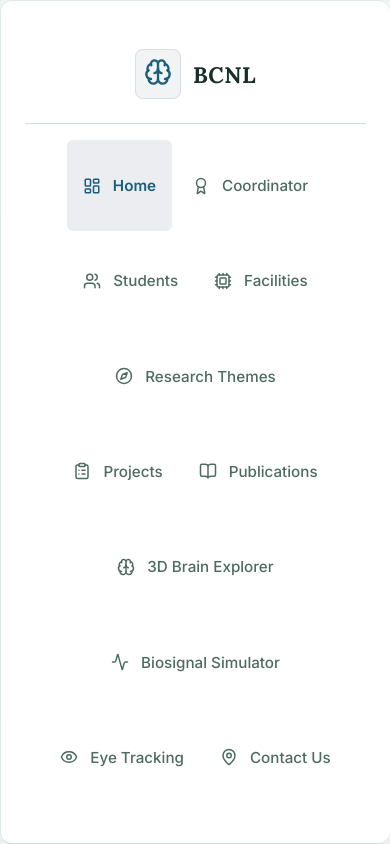
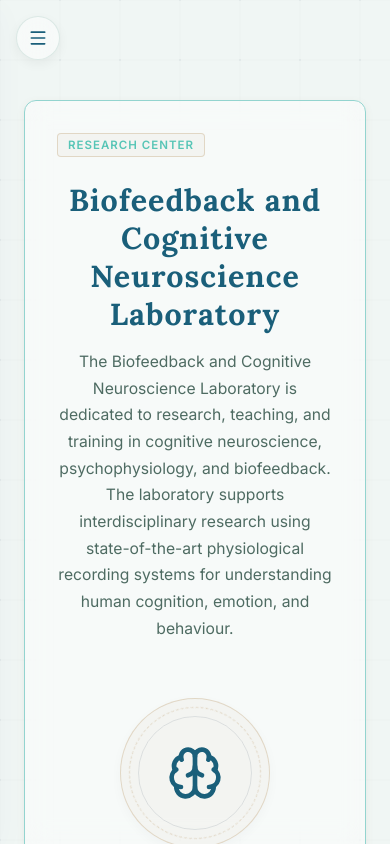
Before and after one commit to uiiuopy/cuk, a React (Vite) app in the folder client/: page / in a window 390 px wide. Built offline with nearby package versions, Linux system fonts and the light colour scheme; no server answers.

Commit message:
feat: implement collapsible drawer sidebar navigation with float toggle button and click-away backdrop

```diff
--- a/client/src/App.jsx
+++ b/client/src/App.jsx
@@ -1,4 +1,5 @@
 import React, { useState, useEffect } from 'react';
+import { Menu, X } from 'lucide-react';
 import Sidebar from './components/Sidebar';
 import LabDashboard from './components/LabDashboard';
 import ThreeBrain from './components/ThreeBrain';
@@ -18,6 +19,7 @@ export default function App() {
   const [currentGaze, setCurrentGaze] = useState(null);
   const [isGazeActive, setIsGazeActive] = useState(false);
   const [isGazeConnected, setIsGazeConnected] = useState(false);
+  const [isSidebarOpen, setIsSidebarOpen] = useState(false);
   const [theme, setTheme] = useState(() => {
     if (typeof window !== 'undefined') {
       const saved = localStorage.getItem('cuk-lab-theme');
@@ -83,9 +85,29 @@ export default function App() {
         hoverColor={theme === 'dark' ? '#dfb271' : '#b69260'}
         trailColor={theme === 'dark' ? '#dfb271' : '#b69260'}
       />
+
+      {/* Floating Sidebar Toggle Button */}
+      <button
+        className={`sidebar-toggle-btn glass-panel ${isSidebarOpen ? 'active' : ''}`}
+        onClick={() => setIsSidebarOpen(prev => !prev)}
+        aria-label="Toggle navigation menu"
+      >
+        {isSidebarOpen ? <X size={20} /> : <Menu size={20} />}
+      </button>
+
+      {/* Click-away Backdrop */}
+      {isSidebarOpen && (
+        <div
+          className="sidebar-backdrop"
+          onClick={() => setIsSidebarOpen(false)}
+        />
+      )}
+
       <Sidebar
         activeTab={activeTab}
         setActiveTab={setActiveTab}
+        isOpen={isSidebarOpen}
+        setIsOpen={setIsSidebarOpen}
       />
 
       <div className="main-content-wrapper">
--- a/client/src/components/Sidebar.jsx
+++ b/client/src/components/Sidebar.jsx
@@ -1,7 +1,7 @@
 import React, { useEffect, useState } from 'react';
 import { Brain, Activity, Cpu, BookOpen, LayoutDashboard, Radio, Eye, Users, Award, MapPin, ClipboardList, Compass } from 'lucide-react';
 
-export default function Sidebar({ activeTab, setActiveTab }) {
+export default function Sidebar({ activeTab, setActiveTab, isOpen, setIsOpen }) {
   const [apiStatus, setApiStatus] = useState('connecting');
 
   useEffect(() => {
@@ -38,7 +38,7 @@ export default function Sidebar({ activeTab, setActiveTab }) {
   ];
 
   return (
-    <aside className="sidebar-container glass-panel">
+    <aside className={`sidebar-container glass-panel ${isOpen ? 'open' : ''}`}>
       <div className="sidebar-brand">
         <div className="brand-logo-wrapper">
           <Brain className="brand-logo" size={28} />
@@ -54,7 +54,10 @@ export default function Sidebar({ activeTab, setActiveTab }) {
           return (
             <button
               key={item.id}
-              onClick={() => setActiveTab(item.id)}
+              onClick={() => {
+                setActiveTab(item.id);
+                setIsOpen(false);
+              }}
               className={`sidebar-item-btn ${activeTab === item.id ? 'active' : ''}`}
             >
               <Icon size={18} className="sidebar-icon" />
@@ -82,10 +85,17 @@ export default function Sidebar({ activeTab, setActiveTab }) {
           flex-direction: column;
           border-right: 1px solid var(--border-color);
           background: var(--bg-card);
-          position: sticky;
+          position: fixed;
+          left: 0;
           top: 0;
-          flex-shrink: 0;
-          z-index: 100;
+          z-index: 9999;
+          transform: translateX(-100%);
+          transition: transform 0.4s cubic-bezier(0.16, 1, 0.3, 1);
+        }
+
+        .sidebar-container.open {
+          transform: translateX(0);
+          box-shadow: 12px 0 40px rgba(0, 0, 0, 0.15);
         }
 
         .sidebar-brand {
@@ -224,28 +234,6 @@ export default function Sidebar({ activeTab, setActiveTab }) {
         .status-dot.offline, .status-dot.error {
           background: #ef4444;
         }
-
-        @media (max-width: 900px) {
-          .sidebar-container {
-            width: 100%;
-            height: auto;
-            position: relative;
-            border-right: none;
-            border-bottom: 1px solid var(--border-color);
-          }
-          .sidebar-brand {
-            justify-content: center;
-          }
-          .sidebar-links {
-            flex-direction: row;
-            flex-wrap: wrap;
-            justify-content: center;
-            padding: 16px;
-          }
-          .sidebar-footer {
-            display: none; /* Hide on mobile to save space */
-          }
-        }
       `}</style>
     </aside>
   );
--- a/client/src/index.css
+++ b/client/src/index.css
@@ -259,3 +259,73 @@ p {
 .animate-pulse-pink {
   animation: pulse-gold-subtle 2s infinite alternate;
 }
+
+/* Collapsible Sidebar Styles */
+.sidebar-toggle-btn {
+  position: fixed;
+  left: 24px;
+  top: 24px;
+  width: 44px;
+  height: 44px;
+  display: flex;
+  align-items: center;
+  justify-content: center;
+  border-radius: 50%;
+  cursor: pointer;
+  z-index: 10000; /* Floating above fixed sidebar (9999) */
+  background: var(--bg-glass);
+  border: 1px solid var(--border-glass);
+  color: var(--accent-cyan);
+  box-shadow: 0 4px 12px rgba(0, 0, 0, 0.05);
+  transition: all 0.3s cubic-bezier(0.16, 1, 0.3, 1);
+  padding: 0;
+}
+
+.sidebar-toggle-btn:hover {
+  background: var(--bg-glass-hover);
+  border-color: var(--accent-cyan);
+  color: var(--accent-cyan);
+  transform: scale(1.05);
+  box-shadow: 0 6px 16px rgba(0, 0, 0, 0.08);
+}
+
+.sidebar-toggle-btn.active {
+  left: 304px; /* Align beautifully right next to the opened sidebar (280px + 24px) */
+  border-color: var(--accent-cyan);
+}
+
+.sidebar-backdrop {
+  position: fixed;
+  top: 0;
+  left: 0;
+  width: 100vw;
+  height: 100vh;
+  background: rgba(12, 26, 24, 0.4);
+  backdrop-filter: blur(4px);
+  -webkit-backdrop-filter: blur(4px);
+  z-index: 9998; /* Below the sidebar drawer but above everything else */
+  animation: fadeIn 0.25s ease-out;
+}
+
+@keyframes fadeIn {
+  from { opacity: 0; }
+  to { opacity: 1; }
+}
+
+/* Offset the main content padding so it doesn't overlap the floating button */
+.main-content-wrapper {
+  padding-top: 80px; /* Space for the floating toggle button */
+}
+
+@media (max-width: 600px) {
+  .sidebar-toggle-btn {
+    left: 16px;
+    top: 16px;
+  }
+  .sidebar-toggle-btn.active {
+    left: calc(100vw - 60px); /* Keep it accessible on mobile screens */
+  }
+  .main-content-wrapper {
+    padding-top: 76px;
+  }
+}
```
